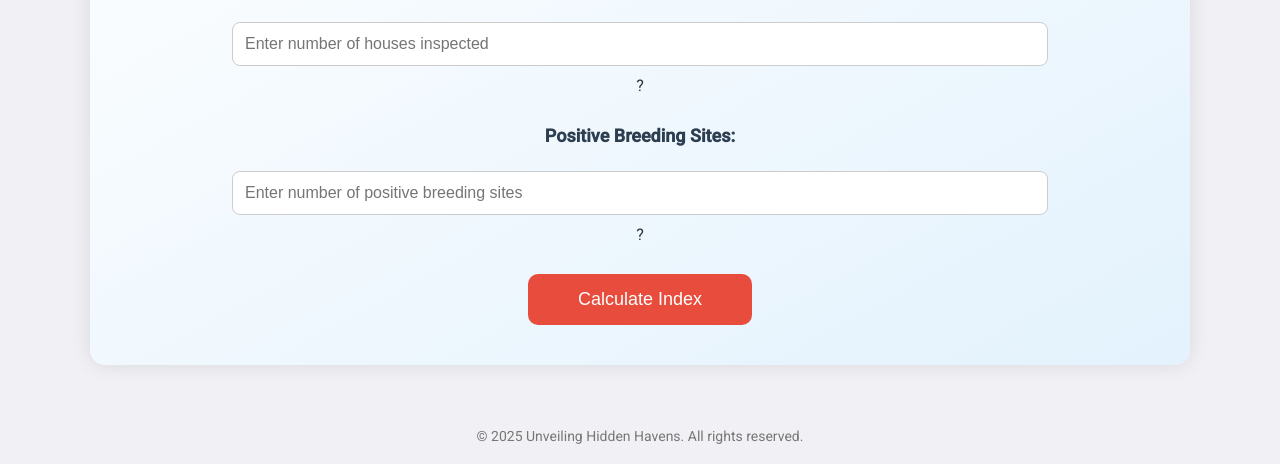
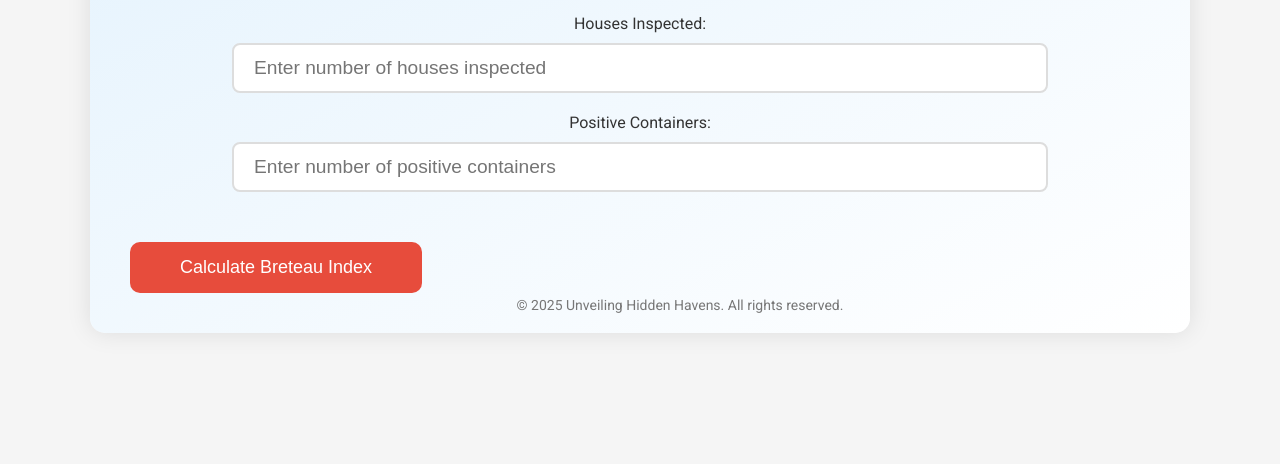
Before and after one commit to Unveiling-Hidden-Havens/Unveiling-Hidden-Havens, a plain HTML site: page index.html in a window 1280 px wide. Shown: the part 336-800 px from the top of the page. Drawn offline with Linux system fonts and the light colour scheme.

Commit message:
Update index.html

```diff
--- a/index.html
+++ b/index.html
@@ -4,15 +4,15 @@
     <meta charset="UTF-8">
     <meta name="viewport" content="width=device-width, initial-scale=1.0">
     <meta http-equiv="X-UA-Compatible" content="ie=edge">
-    <title>Unveiling Hidden Havens</title>
+    <title>Breteau Index Calculator</title>
 
     <!-- External Font and Icon Libraries -->
     <link rel="stylesheet" href="https://fonts.googleapis.com/css2?family=Roboto:wght@300;400;500&display=swap">
     <link rel="stylesheet" href="https://cdnjs.cloudflare.com/ajax/libs/font-awesome/5.15.3/css/all.min.css">
 
-    <!-- CSS Styling -->
+    <!-- Enhanced CSS Styling -->
     <style>
-        /* Global Reset to Standardize Styling Across Browsers */
+        /* Global Reset */
         * {
             margin: 0;
             padding: 0;
@@ -23,7 +23,7 @@
         /* Body Styling */
         body {
             font-family: 'Roboto', sans-serif;
-            background-color: #f0f0f5; /* Light Gray Background */
+            background-color: #f5f5f5; /* Light Gray Background */
             color: #333;
             min-height: 100vh;
             display: flex;
@@ -31,26 +31,23 @@
             align-items: center;
             position: relative;
             overflow: hidden;
-            transition: all 0.5s ease;
+            padding: 0 20px;
         }
 
-        /* Main Container */
+        /* Main Container Styling */
         .container {
+            width: 100%;
             max-width: 1100px;
-            width: 100%;
             padding: 40px;
+            background: linear-gradient(to bottom right, #e3f2fd, #ffffff);
             border-radius: 15px;
-            background: linear-gradient(to bottom right, #fff, #e3f2fd);
-            box-shadow: 0px 0px 20px rgba(0, 0, 0, 0.1);
+            box-shadow: 0 0 25px rgba(0, 0, 0, 0.1);
             z-index: 2;
-            display: flex;
-            flex-direction: column;
-            justify-content: center;
-            align-items: center;
             animation: fadeInUp 1.5s ease-out;
+            position: relative;
         }
 
-        /* Header Styles */
+        /* Header Styling */
         h1 {
             font-size: 3.5em;
             color: #2C3E50;
@@ -60,82 +57,36 @@
         }
 
         h2 {
-            font-size: 2.2em;
+            font-size: 2.5em;
             color: #E74C3C;
             text-align: center;
             margin-bottom: 40px;
             animation: fadeIn 2s ease-in-out;
         }
 
-        /* Input Section Styling */
-        .input-section {
+        /* Input Field Styling */
+        .input-container {
             display: flex;
             flex-direction: column;
             align-items: center;
-            width: 100%;
             margin-bottom: 30px;
         }
 
-        .input-label {
-            font-size: 18px;
-            font-weight: bold;
-            color: #2C3E50;
-            margin-bottom: 15px;
+        input {
+            padding: 12px 20px;
+            font-size: 1.2em;
+            width: 80%;
+            border-radius: 8px;
+            border: 2px solid #ddd;
+            margin-top: 10px;
+            margin-bottom: 20px;
+            transition: all 0.3s ease;
         }
 
-        input {
-            width: 80%;
-            padding: 12px;
-            margin: 10px 0;
-            font-size: 16px;
-            border-radius: 8px;
-            border: 1px solid #ccc;
+        input:focus {
             outline: none;
-            transition: border-color 0.3s ease, box-shadow 0.3s ease;
-        }
-
-        input[type="number"]::-webkit-outer-spin-button,
-        input[type="number"]::-webkit-inner-spin-button {
-            -webkit-appearance: none;
-            margin: 0;
-        }
-
-        input[type="number"] {
-            -moz-appearance: textfield;
-        }
-
-        /* Input Focus Effect */
-        input:focus {
             border-color: #3498db;
-            box-shadow: 0 0 5px rgba(52, 152, 219, 0.6);
-        }
-
-        /* Tooltip Styles */
-        .tooltip {
-            position: relative;
-            display: inline-block;
-            cursor: pointer;
-        }
-
-        .tooltip .tooltiptext {
-            visibility: hidden;
-            width: 180px;
-            background-color: #333;
-            color: #fff;
-            text-align: center;
-            border-radius: 6px;
-            padding: 8px;
-            position: absolute;
-            bottom: 100%;
-            left: 50%;
-            margin-left: -90px;
-            opacity: 0;
-            transition: opacity 0.3s;
-        }
-
-        .tooltip:hover .tooltiptext {
-            visibility: visible;
-            opacity: 1;
+            box-shadow: 0 0 10px rgba(52, 152, 219, 0.5);
         }
 
         /* Button Styling */
@@ -227,7 +178,7 @@
 
             input {
                 width: 90%;
-                padding: 10px;
+                font-size: 1.1em;
             }
 
             button {
@@ -270,58 +221,42 @@
 
 <body>
 
-    <!-- Main Form Container -->
+    <!-- Main Container -->
     <div class="container">
-        <h1>Unveiling Hidden Havens</h1>
-        <h2>Breteau Index Calculator</h2>
+        <h1>Breteau Index Calculator</h1>
 
-        <!-- Houses Inspected Section -->
-        <section class="input-section">
-            <label for="houses-inspected" class="input-label">Houses Inspected:</label>
+        <!-- Instruction and Inputs -->
+        <h2>Calculate the Breteau Index for Dengue Prevention</h2>
+
+        <div class="input-container">
+            <label for="houses-inspected">Houses Inspected:</label>
             <input type="number" id="houses-inspected" placeholder="Enter number of houses inspected" required>
-            <span class="tooltip">?
-                <span class="tooltiptext">Number of houses surveyed to check for mosquito breeding grounds.</span>
-            </span>
-        </section>
 
-        <!-- Positive Containers Section -->
-        <section class="input-section">
-            <label for="positive-containers" class="input-label">Positive Breeding Sites:</label>
-            <input type="number" id="positive-containers" placeholder="Enter number of positive breeding sites" required>
-            <span class="tooltip">?
-                <span class="tooltiptext">Count of locations with mosquito larvae.</span>
-            </span>
-        </section>
+            <label for="positive-containers">Positive Containers:</label>
+            <input type="number" id="positive-containers" placeholder="Enter number of positive containers" required>
+        </div>
 
-        <!-- Button Section -->
-        <section class="button-section">
-            <button onclick="calculateIndex()">Calculate Index</button>
-        </section>
+        <!-- Calculate Button -->
+        <button onclick="calculateIndex()">Calculate Breteau Index</button>
 
-        <!-- Footer Section -->
+        <!-- Footer -->
         <footer>
             <p>&copy; 2025 Unveiling Hidden Havens. All rights reserved.</p>
         </footer>
     </div>
 
-    <!-- JavaScript Code for Calculations -->
+    <!-- JavaScript for Dynamic Calculation -->
     <script>
         function calculateIndex() {
-            let positive = parseFloat(document.getElementById('positive-containers').value);
-            let houses = parseFloat(document.getElementById('houses-inspected').value);
-
-            // Validate Inputs
-            if (isNaN(positive) || isNaN(houses) || positive < 0 || houses <= 0) {
-                alert("Please enter valid numbers.");
-                return;
+            let positive = document.getElementById('positive-containers').value;
+            let houses = document.getElementById('houses-inspected').value;
+            if (positive && houses) {
+                let index = (positive / houses) * 100;
+                localStorage.setItem('breteauIndex', index.toFixed(2));
+                window.location.href = 'result.html';
+            } else {
+                alert('Please enter valid numbers.');
             }
-
-            // Calculate Breteau Index
-            let index = (positive / houses) * 100;
-
-            // Store Result in LocalStorage and Redirect
-            localStorage.setItem('breteauIndex', index.toFixed(2));
-            window.location.href = 'result.html';
         }
     </script>
 
```
